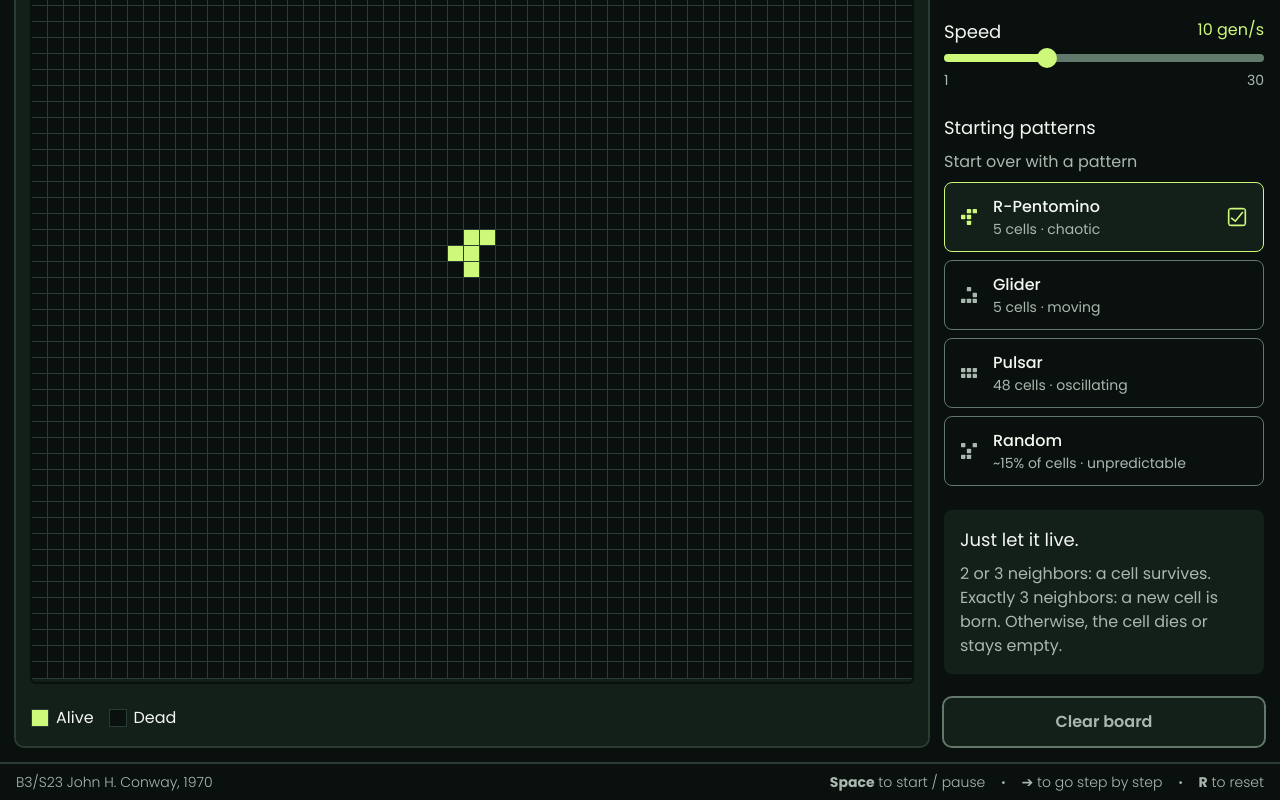
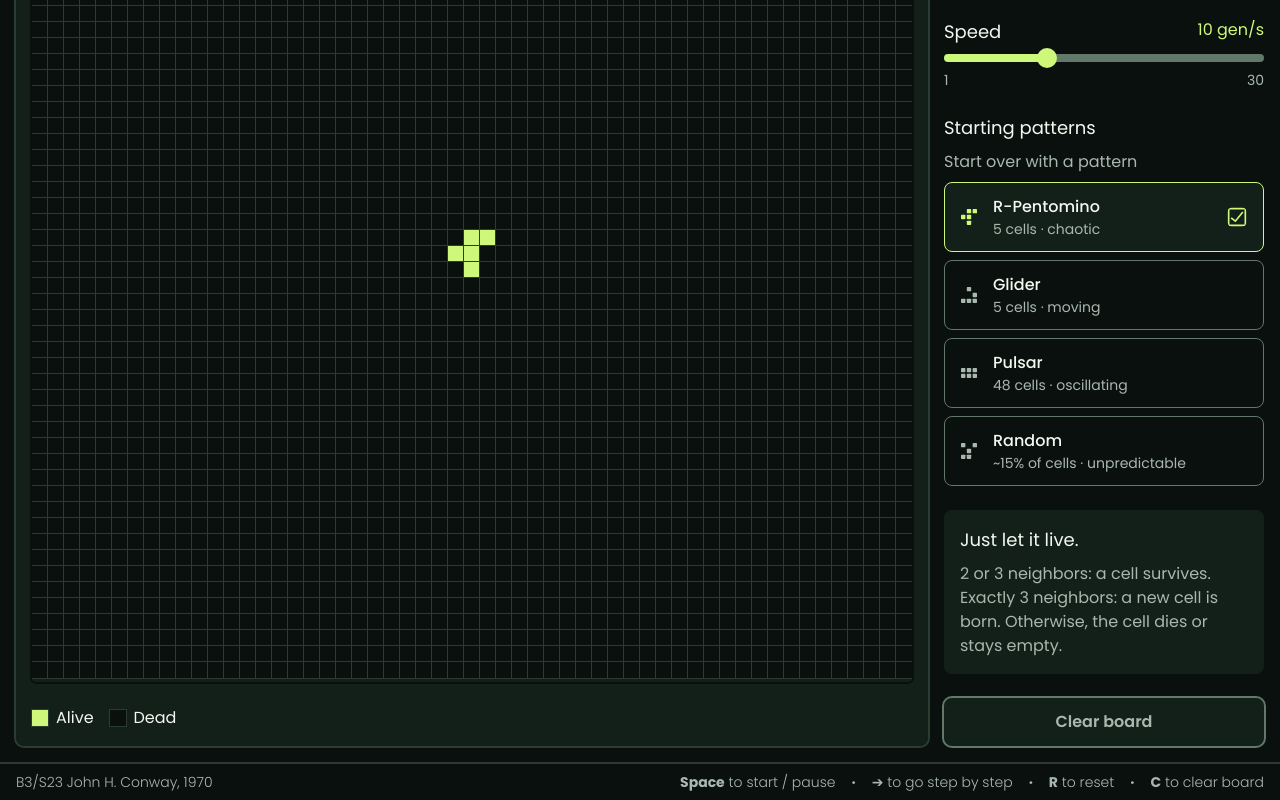
Before and after one commit to StackOverflowIsBetterThanAnyAI/conways-game-of-life, a React (Vite) app: page / in a window 1280 px wide. Shown: the part 346-1146 px from the top of the page. Built offline with nearby package versions, Linux system fonts and the light colour scheme.

Commit message:
clear board info

```diff
--- a/src/components/footer/Footer.tsx
+++ b/src/components/footer/Footer.tsx
@@ -20,6 +20,12 @@ const Footer = () => {
                     <span aria-hidden="true" className="first-letter:font-bold">
                         R to reset
                     </span>
+                    <span aria-hidden="true" className="font-bold">
+                        ·
+                    </span>
+                    <span aria-hidden="true" className="first-letter:font-bold">
+                        C to clear board
+                    </span>
                     <span className="sr-only">
                         Press Space to start and stop
                     </span>
@@ -27,6 +33,7 @@ const Footer = () => {
                         Press right arrow to go step by step
                     </span>
                     <span className="sr-only">Press R to reset</span>
+                    <span className="sr-only">Press C to clear the board</span>
                 </section>
             </div>
         </footer>
```
